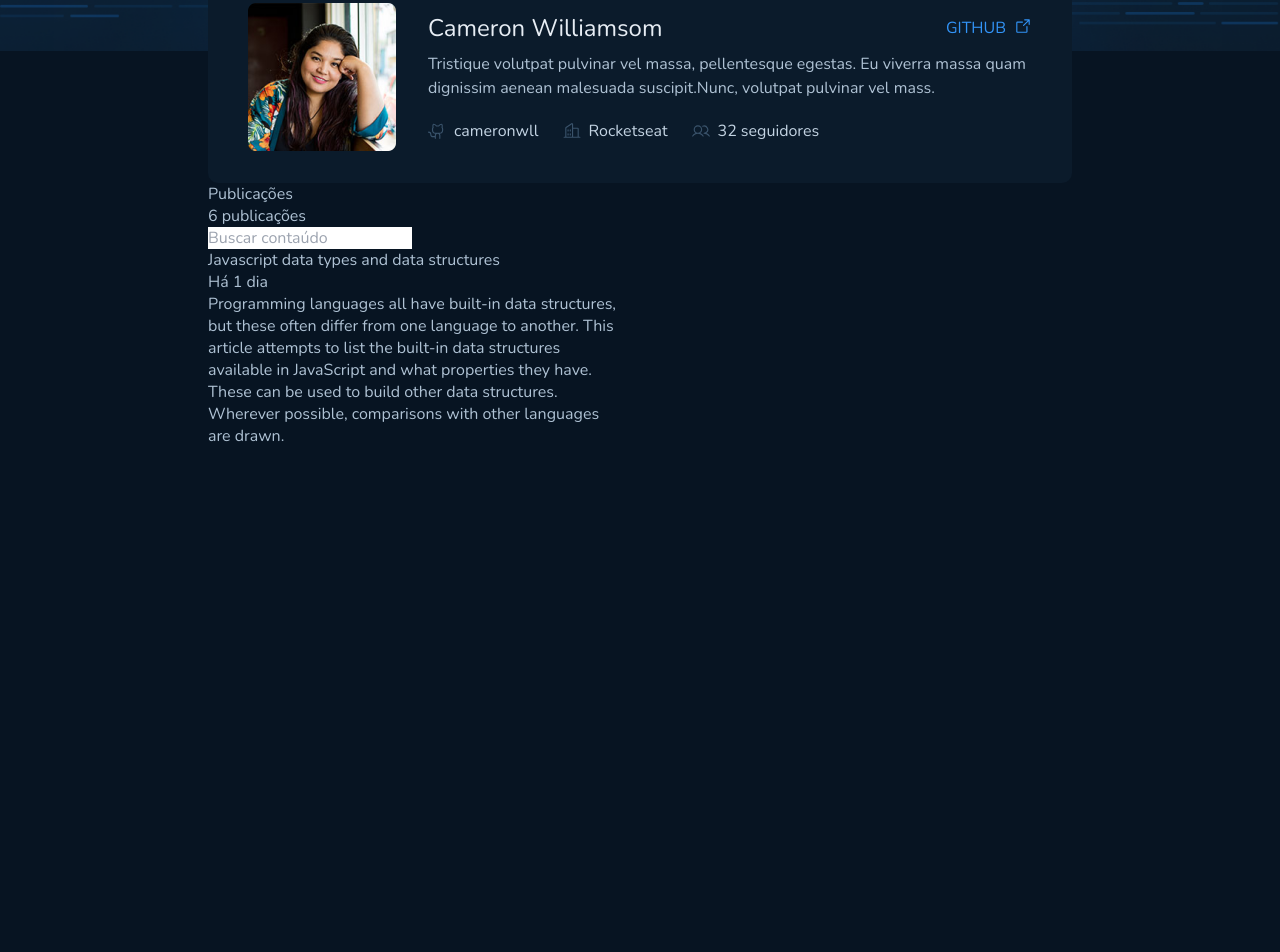
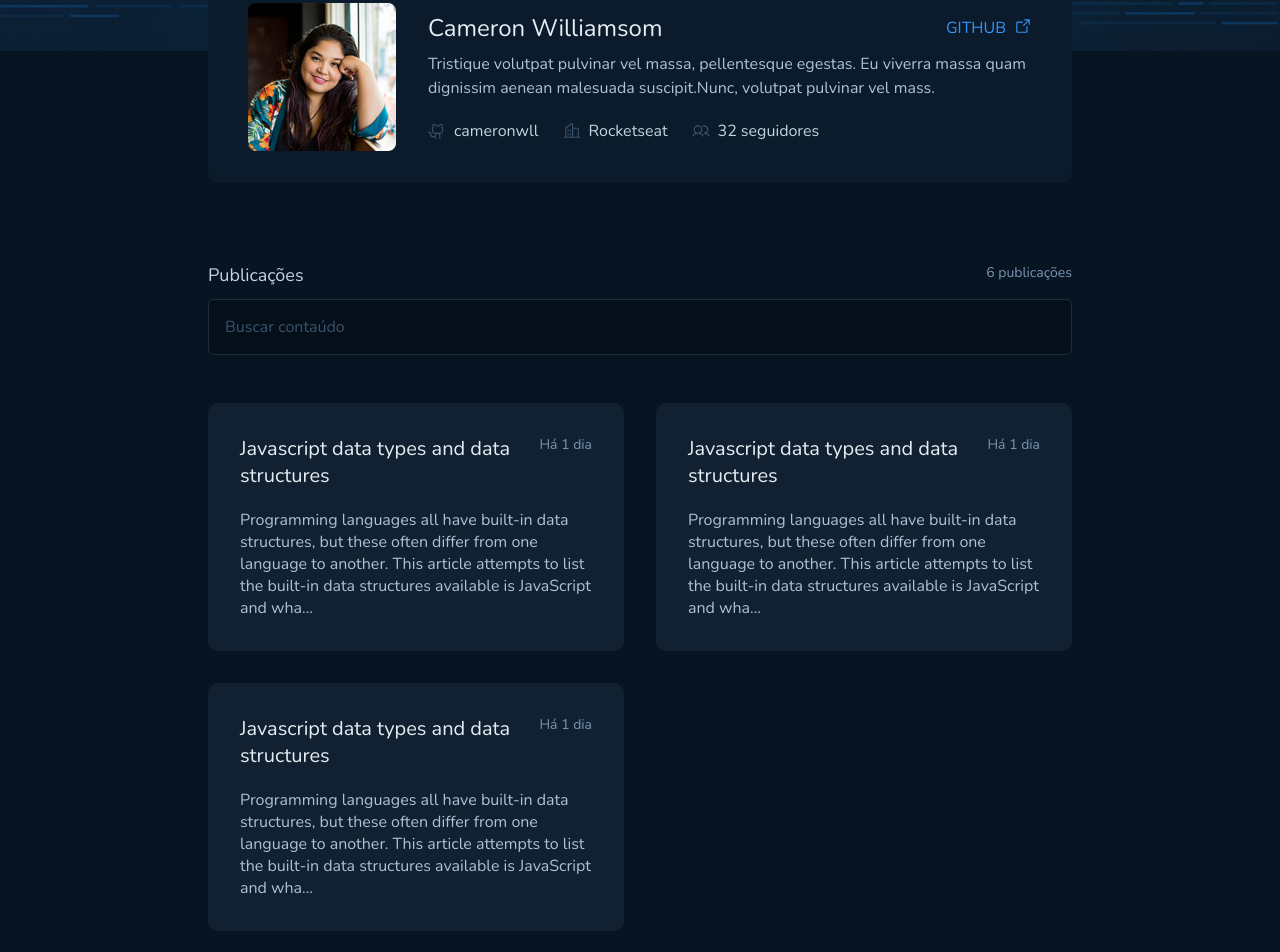
Before and after one commit to lucasdebeterco/github-blog, a React (Vite) app: page / in a window 1280 px wide. Shown: the part 212-1164 px from the top of the page. Before the commit the page ends 800 px from the top, so only its background shows below. Built offline with nearby package versions, Linux system fonts and the light colour scheme.

Commit message:
finishing home page layout

```diff
--- a/src/App.tsx
+++ b/src/App.tsx
@@ -1,5 +1,6 @@
 import cover from './assets/cover.png'
 import { Profile } from './components/Profile.tsx'
+import { trimString } from './utils/trimString.ts'
 
 export function App() {
     return (
@@ -8,33 +9,55 @@ export function App() {
                 <img src={cover} alt="" draggable={false}/>
             </header>
 
-            <div className="mx-auto max-w-[min(864px,100vw-20px)]">
+            <div className="mx-auto max-w-[min(864px,100vw-60px)]">
                 <Profile/>
 
-                <div>
-                    <div>
-                        <h3>Publicações</h3>
-                        <span>6 publicações</span>
+                <div className="mt-[5rem] flex flex-col gap-[0.75rem]">
+                    <div className="flex justify-between">
+                        <h3 className="text-[1.125rem] text-base-subtitle">Publicações</h3>
+                        <span className="text-[0.875rem] text-base-span">6 publicações</span>
                     </div>
-                    <input placeholder="Buscar contaúdo"/>
+                    <input
+                        className="w-full rounded-[6px] border-[1px] border-base-border bg-base-input p-[1rem] placeholder:text-base-label"
+                        placeholder="Buscar contaúdo"
+                    />
                 </div>
 
-                <div className="grid grid-cols-2 gap-[2rem]">
-                    <div>
-                        <header>
-                            <h3>Javascript data types and data structures</h3>
-                            <span>Há 1 dia</span>
+                <div className="my-[3rem] grid grid-cols-[repeat(auto-fit,minmax(416px,1fr))] gap-[2rem]">
+                    <div className="flex flex-col gap-[1.25rem] rounded-[10px] bg-base-post p-[2rem]">
+                        <header className="flex justify-between">
+                            <h3 className="text-[1.25rem] text-base-title">Javascript data types and data
+                                structures</h3>
+                            <span className="whitespace-nowrap text-[0.875rem] text-base-span">Há 1 dia</span>
                         </header>
                         <p>
-                            Programming languages all have built-in data structures, but these often differ from one
-                            language to another.
-                            This article attempts to list the built-in data structures available in JavaScript and what
-                            properties they have.
-                            These can be used to build other data structures. Wherever possible, comparisons with other
-                            languages are drawn.
+                            {trimString('Programming languages all have built-in data structures, but these often differ from one language to another. This article attempts to list the built-in data structures available is JavaScript and what properties they have. These can be used to build other data structures. Wherever possible, comparisons with other languages are drawn.', 200)}
+                        </p>
+                    </div>
+
+                    <div className="flex flex-col gap-[1.25rem] rounded-[10px] bg-base-post p-[2rem]">
+                        <header className="flex justify-between">
+                            <h3 className="text-[1.25rem] text-base-title">Javascript data types and data
+                                structures</h3>
+                            <span className="whitespace-nowrap text-[0.875rem] text-base-span">Há 1 dia</span>
+                        </header>
+                        <p>
+                            {trimString('Programming languages all have built-in data structures, but these often differ from one language to another. This article attempts to list the built-in data structures available is JavaScript and what properties they have. These can be used to build other data structures. Wherever possible, comparisons with other languages are drawn.', 200)}
+                        </p>
+                    </div>
+
+                    <div className="flex flex-col gap-[1.25rem] rounded-[10px] bg-base-post p-[2rem]">
+                        <header className="flex justify-between">
+                            <h3 className="text-[1.25rem] text-base-title">Javascript data types and data
+                                structures</h3>
+                            <span className="whitespace-nowrap text-[0.875rem] text-base-span">Há 1 dia</span>
+                        </header>
+                        <p>
+                            {trimString('Programming languages all have built-in data structures, but these often differ from one language to another. This article attempts to list the built-in data structures available is JavaScript and what properties they have. These can be used to build other data structures. Wherever possible, comparisons with other languages are drawn.', 200)}
                         </p>
                     </div>
                 </div>
             </div>
-        </div>)
+        </div>
+    )
 }
--- /dev/null
+++ b/src/utils/trimString.ts
@@ -0,0 +1,3 @@
+export function trimString(string: string, length: number) {
+    return string.length > length ? string.substring(0, length) + '...' : string
+}
```
